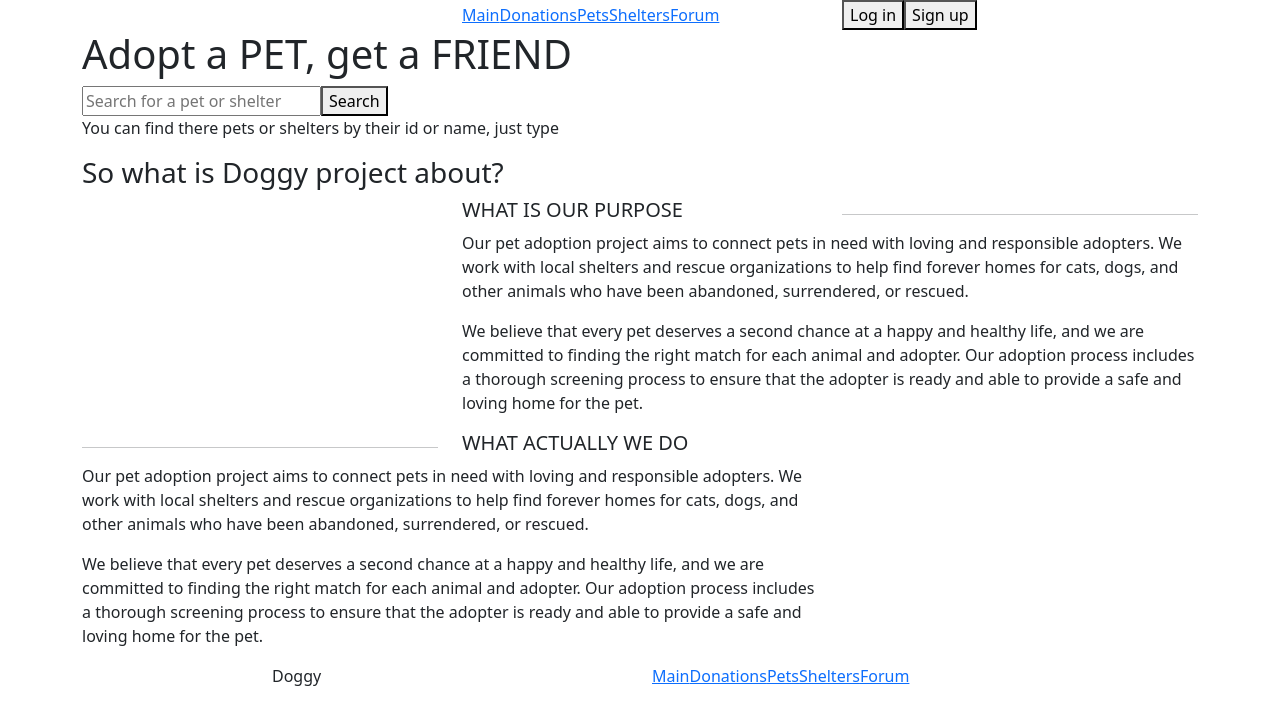
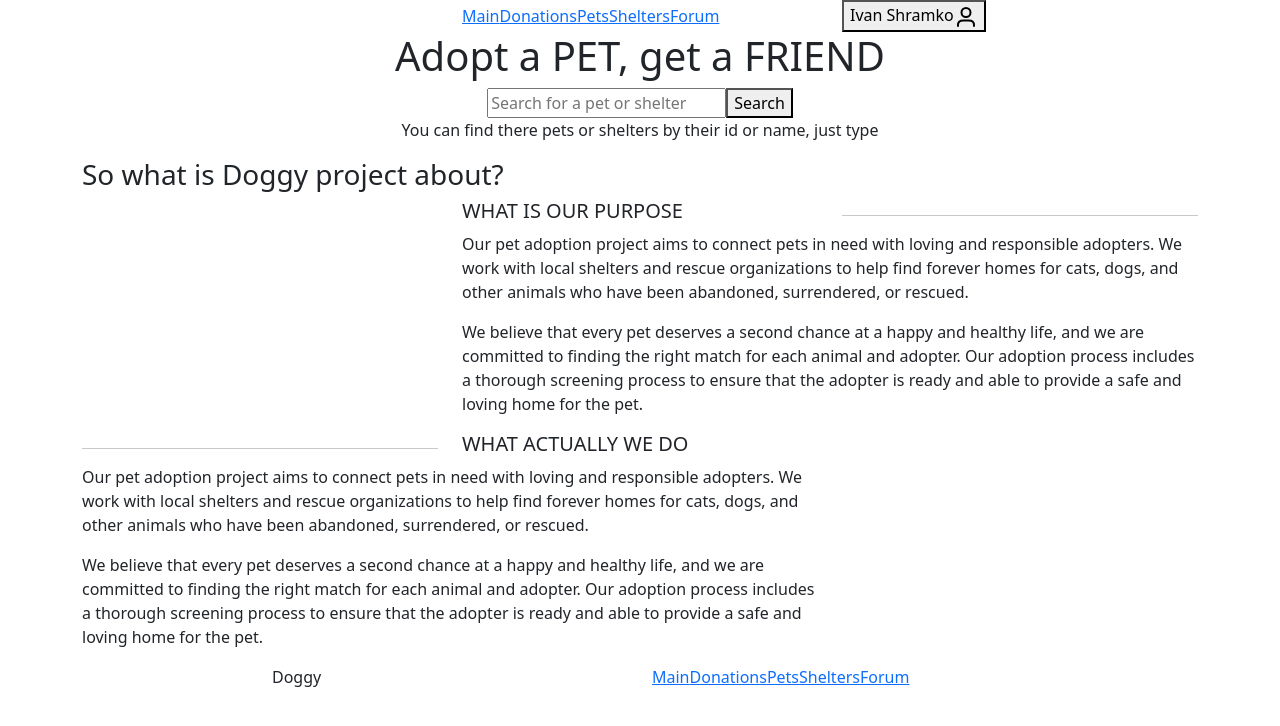
Before and after one commit to iv-shramko-nure/Doggy, an Angular app in the folder frontend/DoggyWeb/: page / in a window 1280 px wide. Shown: the top 726 px of the page. Built offline with nearby package versions, Linux system fonts and the light colour scheme.

Commit message:
home page and navbar fix

```diff
--- a/frontend/DoggyWeb/src/app/app-routing.module.ts
+++ b/frontend/DoggyWeb/src/app/app-routing.module.ts
@@ -9,7 +9,7 @@ const routes: Routes = [
   },
   {
     path: '',
-    component: HomePageComponent
+    loadChildren: () => import('../app/core/core-routing.module').then(m => m.CoreRoutingModule)
   },
   {
     path: '**',
--- a/frontend/DoggyWeb/src/app/app.module.ts
+++ b/frontend/DoggyWeb/src/app/app.module.ts
@@ -6,6 +6,7 @@ import { AppComponent } from './app.component';
 import { HttpClientModule } from '@angular/common/http';
 import { ReactiveFormsModule } from '@angular/forms';
 import { CoreModule } from 'src/app/core/core.module';
+import { RouterModule } from '@angular/router';
 
 @NgModule({
   declarations: [
@@ -16,7 +17,8 @@ import { CoreModule } from 'src/app/core/core.module';
     AppRoutingModule,
     HttpClientModule,
     ReactiveFormsModule,
-    CoreModule
+    CoreModule,
+    RouterModule
   ],
   providers: [],
   bootstrap: [AppComponent]
--- a/frontend/DoggyWeb/src/app/core/components/home-page/home-page.component.html
+++ b/frontend/DoggyWeb/src/app/core/components/home-page/home-page.component.html
@@ -3,21 +3,21 @@
     <div class="col">
       <div class="row">
         <div class="col">
-          <div class="row">
-            <div class="col">
+          <div class="row ">
+            <div class="col d-flex justify-content-center">
               <h1>Adopt a PET, get a FRIEND</h1>
             </div>
           </div>
           <div class="row">
             <div class="col">
               <div class="row">
-                <div class="col">
+                <div class="col d-flex justify-content-center">
                   <input type="text" placeholder="Search for a pet or shelter">
                   <button>Search</button>
                 </div>
               </div>
               <div class="row">
-                <div class="col">
+                <div class="col d-flex justify-content-center">
                   <p>You can find there pets or shelters by their id or name, just type</p>
                 </div>
               </div>
--- a/frontend/DoggyWeb/src/app/core/components/nav-bar/nav-bar.component.html
+++ b/frontend/DoggyWeb/src/app/core/components/nav-bar/nav-bar.component.html
@@ -10,9 +10,15 @@
       <a href="">Shelters</a>
       <a href="">Forum</a>
     </div>
-    <div class="col-4">
+    <div class="col-4" *ngIf="!isAuthenticated">
       <button>Log in</button>
       <button>Sign up</button>
     </div>
+    <div class="col-4" *ngIf="isAuthenticated">
+      <button routerLink="profile">
+        <span>{{fullName}}</span>
+        <img src="../../../../assets/icons/user.svg" alt="">
+      </button>
+    </div>
   </div>
 </div>
--- a/frontend/DoggyWeb/src/app/core/components/nav-bar/nav-bar.component.ts
+++ b/frontend/DoggyWeb/src/app/core/components/nav-bar/nav-bar.component.ts
@@ -9,7 +9,11 @@ export class NavBarComponent implements OnInit {
 
   constructor() { }
 
-  ngOnInit(): void {
+  public isAuthenticated: boolean = true;
+
+  public fullName: string = 'Ivan Shramko';
+
+  public ngOnInit(): void {
   }
 
 }
```
Also changed, not shown: frontend/DoggyWeb/src/app/core/core.module.ts (+18 -2 lines), frontend/DoggyWeb/src/assets/icons/user.svg (added).
